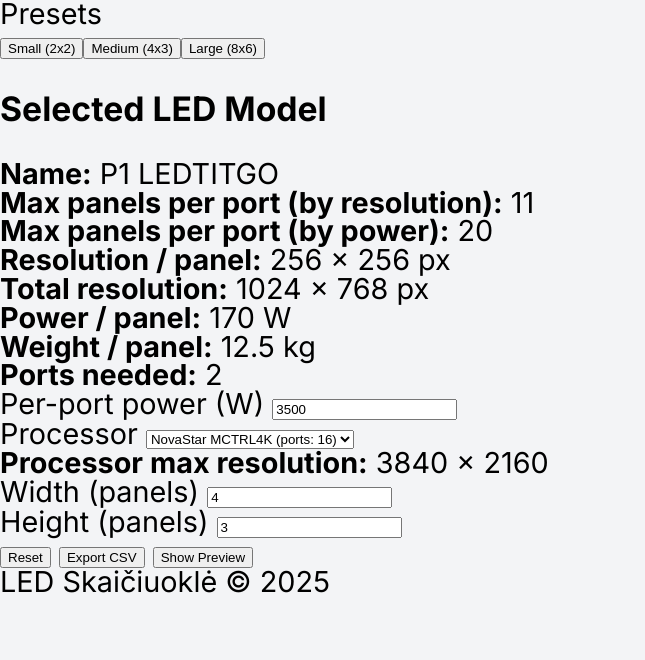
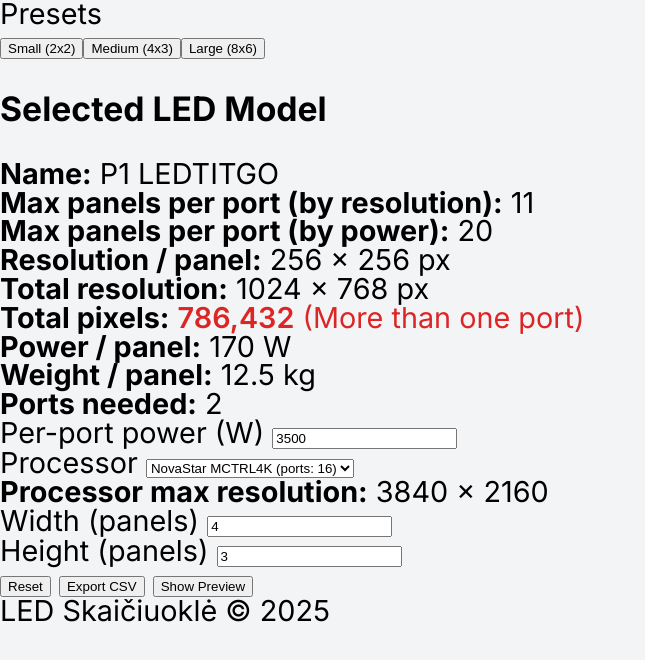
Before and after one commit to stogarauna/skaiciuokle, a SvelteKit app: page /extra in a window 1280 px wide. Both pictures are taken after a click on the button "Medium (4x3)". Shown: the top 660 px of the page, without its empty margins (0-645 px from the left). Built offline with nearby package versions, Linux system fonts and the light colour scheme.

Commit message:
feat(extra): highlight Total pixels >= 782000 in red with '(More than one port)'

```diff
--- a/src/routes/extra/+page.svelte
+++ b/src/routes/extra/+page.svelte
@@ -33,6 +33,9 @@
   $: totalPixels = totalWidthPx * totalHeightPx;
   $: totalPanels = $width * $height;
   $: totalPower = totalPanels * selected.power;
+  // highlight when total pixels exceed single-port threshold (782k)
+  const pixelThreshold = 782000;
+  $: needsMoreThanOnePort = totalPixels >= pixelThreshold;
   // ports needed (total pixels divided by per-port pixel budget)
   $: portsNeeded = Math.ceil(totalPixels / Math.max(1, perPortPixelBudget));
 
@@ -91,6 +94,15 @@
       <div><strong>Max panels per port (by power):</strong> {maxPanelsPerPortByPower}</div>
       <div><strong>Resolution / panel:</strong> {selected.resX} × {selected.resY} px</div>
       <div><strong>Total resolution:</strong> {totalWidthPx} × {totalHeightPx} px</div>
+      <div>
+        <strong>Total pixels:</strong>
+        <span class={needsMoreThanOnePort ? 'text-red-600 font-semibold' : ''} style={needsMoreThanOnePort ? 'color:#dc2626;font-weight:600;' : ''}>
+          {totalPixels.toLocaleString()}
+        </span>
+        {#if needsMoreThanOnePort}
+          <span class="text-red-600" style="color:#dc2626;"> (More than one port)</span>
+        {/if}
+      </div>
   <div><strong>Power / panel:</strong> {selected.power} W</div>
   <div><strong>Weight / panel:</strong> {selected.weightKg} kg</div>
   <div><strong>Ports needed:</strong> {portsNeeded}</div>
```
